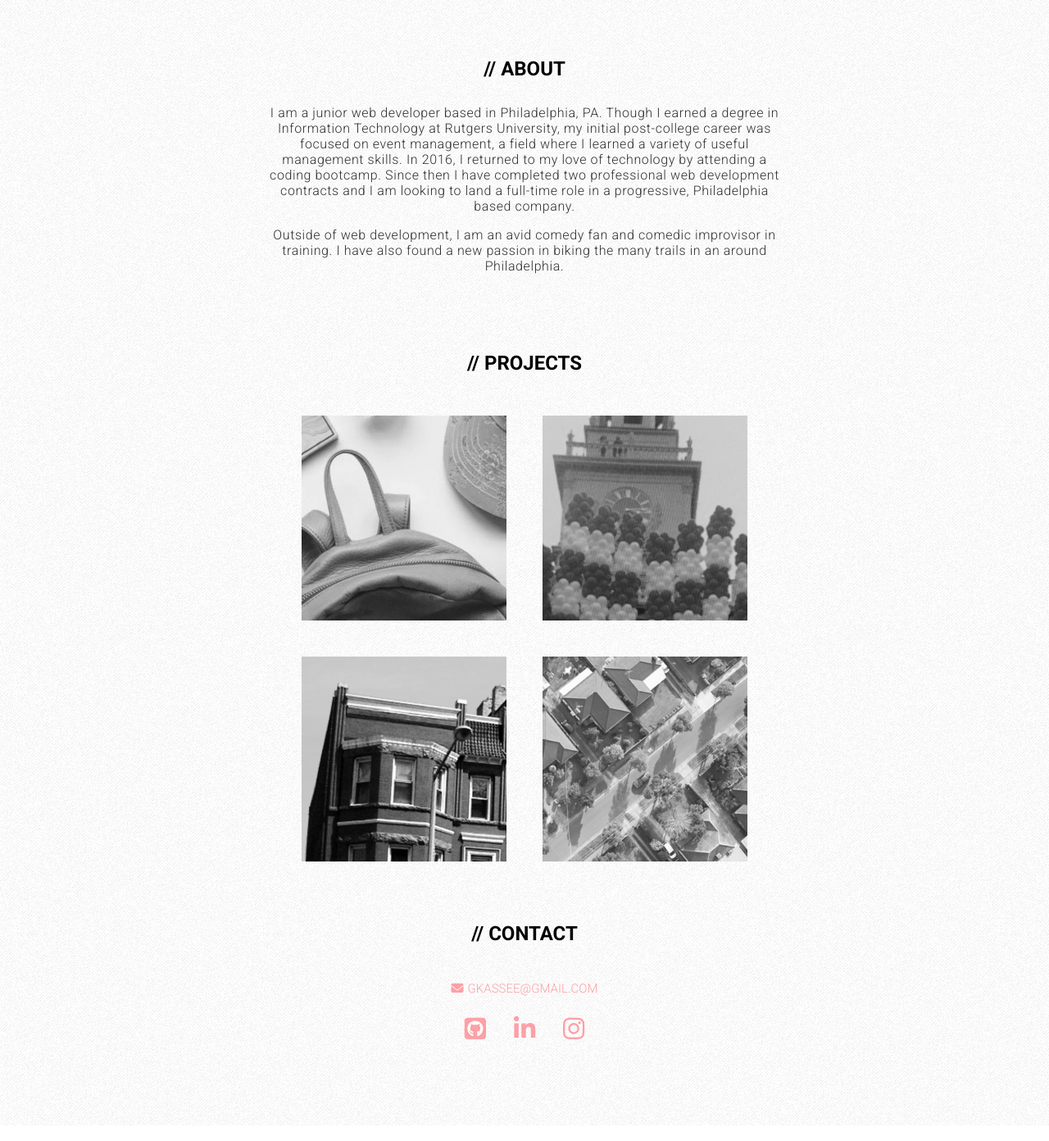
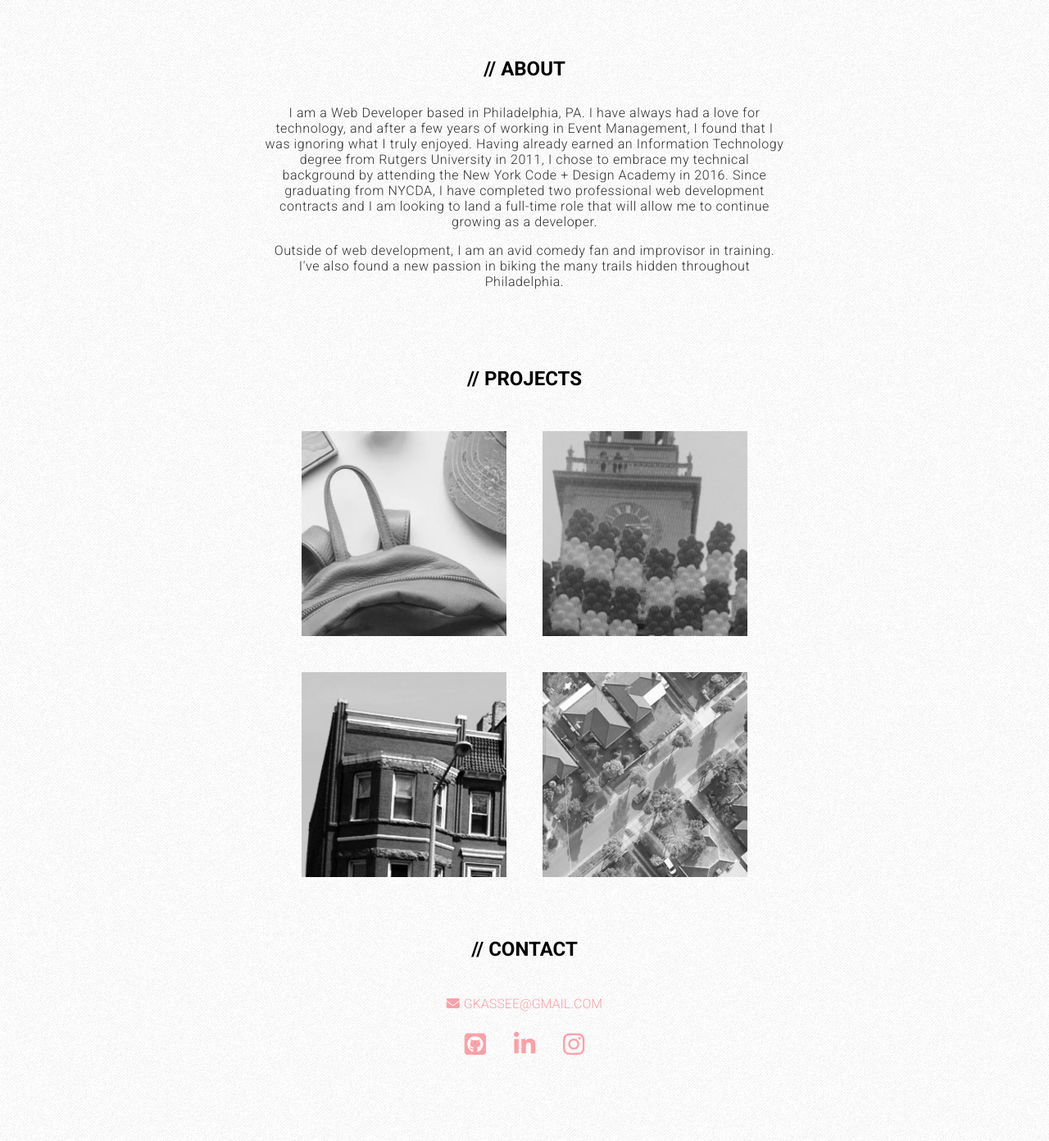
Before and after one commit to gkassee/Portfolio, a PHP site: page / in a window 1280 px wide. Shown: the part 121-1513 px from the top of the page at 82% size. Run offline with PHP 8.4, Linux system fonts and the light colour scheme; some libraries are stand-ins or nearby versions.

Commit message:
Adding bio update

```diff
--- a/home2.html
+++ b/home2.html
@@ -26,10 +26,10 @@
 		<h2>// ABOUT</h2>
 		<div>
 			<p>
-				I am a junior web developer based in Philadelphia, PA. Though I earned a degree in Information Technology at Rutgers University, my initial post-college career was focused on event management, a field where I learned a variety of useful management skills. In 2016, I returned to my love of technology by attending a coding bootcamp. Since then I have completed two professional web development contracts and I am looking to land a full-time role in a progressive, Philadelphia based company.
+				I am a Web Developer based in Philadelphia, PA. I have always had a love for technology, and after a few years of working in Event Management, I found that I was ignoring what I truly enjoyed. Having already earned an Information Technology degree from Rutgers University in 2011, I chose to embrace my technical background by attending the New York Code + Design Academy in 2016. Since graduating from NYCDA, I have completed two professional web development contracts and I am looking to land a full-time role that will allow me to continue growing as a developer.
 			</p>
 			<p>
-				Outside of web development, I am an avid comedy fan and comedic improvisor in training. I have also found a new passion in biking the many trails in an around Philadelphia.
+				Outside of web development, I am an avid comedy fan and improvisor in training. I've also found a new passion in biking the many trails hidden throughout Philadelphia.
 			</p>
 		</div>
 	</div>
--- a/styles/portfolio2.css
+++ b/styles/portfolio2.css
@@ -171,7 +171,7 @@ header {
 /*//////////////////////*/
 
 #email a, #email i {
-	font-size: 15px;
+	font-size: 16px;
 	color: #FF4956;
 }
 
```
